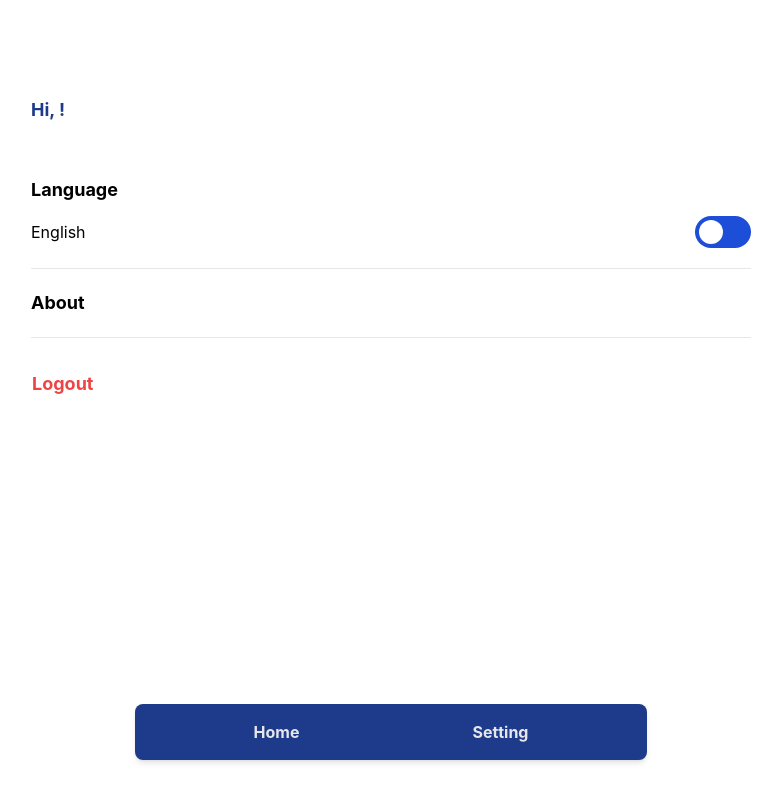
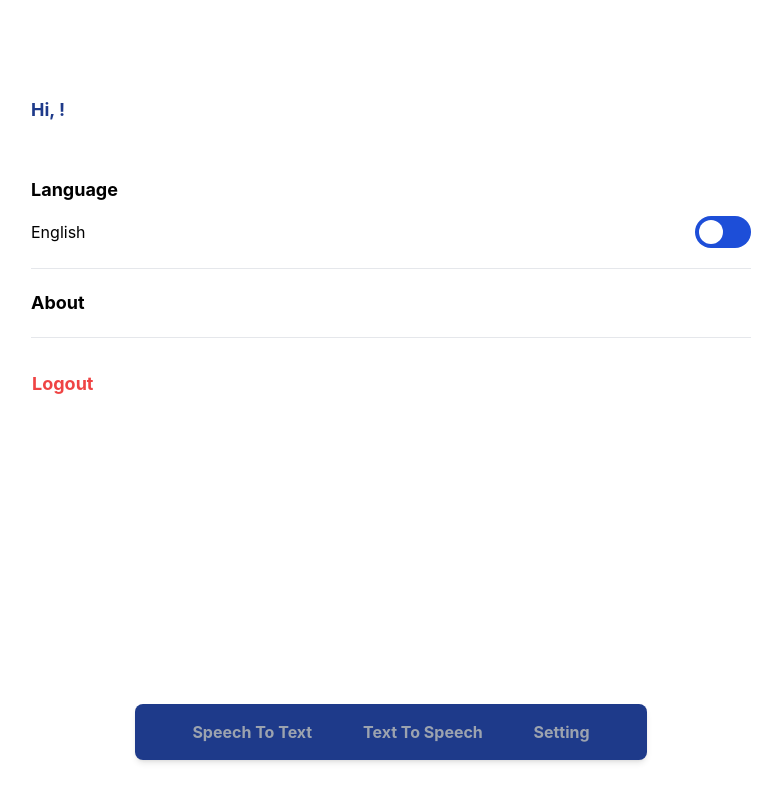
Before and after one commit to BagasDhitya/prosa-npl, a React (Vite) app: page /setting in a window 1280 px wide. Shown: the whole page, without its empty margins (249-1031 px from the left). Built offline with nearby package versions, Linux system fonts and the light colour scheme.

Commit message:
active link bottom navbar and create tts

```diff
--- a/src/App.tsx
+++ b/src/App.tsx
@@ -1,6 +1,7 @@
 import { BrowserRouter, Routes, Route } from "react-router-dom";
 
-import Home from "./pages/home";
+import SpeechToText from "./pages/stt";
+import TextToSpeech from "./pages/tts";
 import Landing from "./pages/landing";
 import Login from "./pages/login";
 import Setting from "./pages/setting";
@@ -11,7 +12,8 @@ const App = () => {
       <Routes>
         <Route path="/" element={<Landing />} />
         <Route path="/login" element={<Login />} />
-        <Route path="/home" element={<Home />} />
+        <Route path="/stt" element={<SpeechToText />} />
+        <Route path="/tts" element={<TextToSpeech />} />
         <Route path="/setting" element={<Setting />} />
       </Routes>
     </BrowserRouter>
--- a/src/components/BottomNavbar.tsx
+++ b/src/components/BottomNavbar.tsx
@@ -1,18 +1,44 @@
-import React from "react";
+const BottomNavbar = () => {
+  const handleLinkClick = (link: string) => {
+    const store = localStorage.setItem("link", link);
+    return store;
+  };
+  const link = localStorage.getItem("link");
 
-const BottomNavbar: React.FC = () => {
   return (
     <nav className="fixed bottom-0 left-0 right-0 bg-blue-900 rounded-lg shadow-md mx-96 my-10">
       <ul className="flex justify-around py-4 px-8">
         <li>
-          <a href="/" className="font-bold text-gray-200 hover:text-white">
-            Home
+          <a
+            href="/stt"
+            className={`font-bold ${
+              link === "/stt" ? "text-white" : "text-gray-400 hover:text-white"
+            }`}
+            onClick={() => handleLinkClick("/stt")}
+          >
+            Speech To Text
+          </a>
+        </li>
+        <li>
+          <a
+            href="/tts"
+            className={`font-bold ${
+              link === "/tts" ? "text-white" : "text-gray-400 hover:text-white"
+            }`}
+            onClick={() => handleLinkClick("/tts")}
+          >
+            Text To Speech
           </a>
         </li>
         <li>
           <a
             href="/setting"
-            className="font-bold text-gray-200 hover:text-white"
+            className={`font-bold ${
+              link === "/setting"
+                ? "text-white"
+                : "text-gray-400 hover:text-white"
+            }`}
+            onClick={() => handleLinkClick("/setting")}
           >
             Setting
           </a>
--- a/src/pages/home/index.tsx
+++ b/src/pages/stt/index.tsx
@@ -11,7 +11,7 @@ import Sidebar from "../../components/Sidebar";
 import Card from "../../components/Card";
 import BottomNavbar from "../../components/BottomNavbar";
 
-const Home = () => {
+const SpeechToText = () => {
   const mediaRecorderRef = useRef<MediaRecorder | null>(null);
   const [timer, setTimer] = useState(0);
 
@@ -249,4 +249,4 @@ const Home = () => {
   );
 };
 
-export default Home;
+export default SpeechToText;
--- /dev/null
+++ b/src/pages/tts/index.tsx
@@ -0,0 +1,12 @@
+import Layout from "../../components/Layout";
+import BottomNavbar from "../../components/BottomNavbar";
+
+const TextToSpeech = () => {
+  return (
+    <Layout>
+      <BottomNavbar />
+    </Layout>
+  );
+};
+
+export default TextToSpeech;
```
